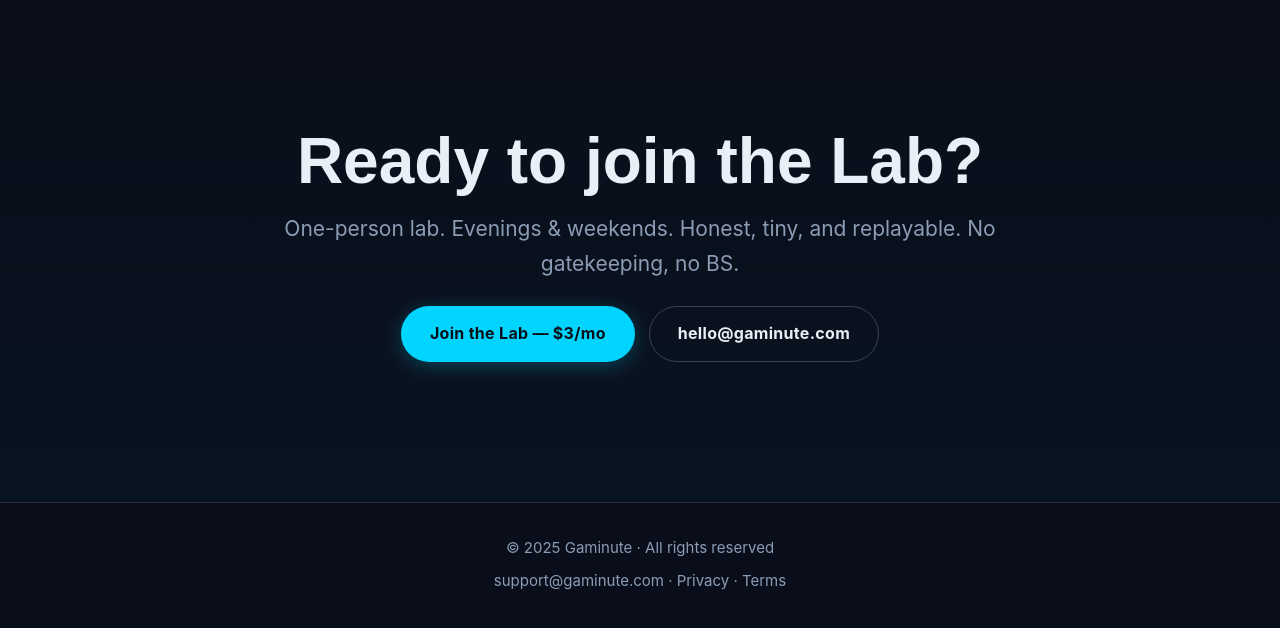
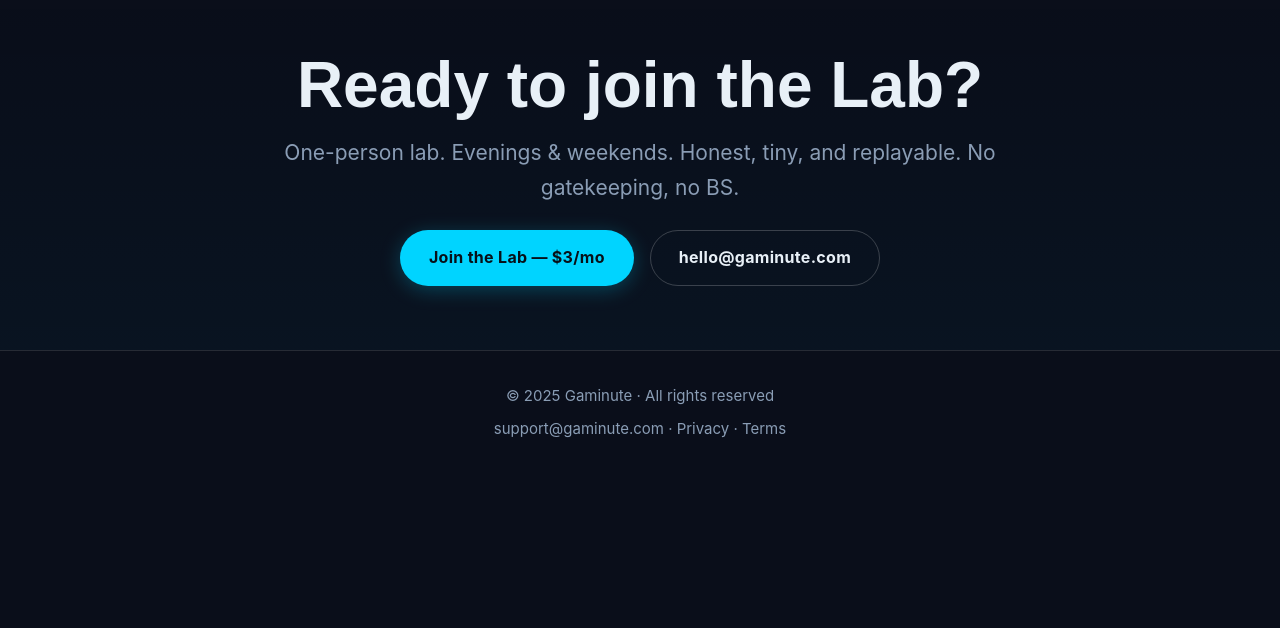
Before and after one commit to jsilbersky/web, a plain HTML site: page index.html in a window 1280 px wide. Shown: the part 9091-9719 px from the top of the page. After the commit the page ends 9583 px from the top, so only its background shows below. Drawn offline with Linux system fonts and the light colour scheme.

Commit message:
Fix: force-show footer CTA on prod (CSS fallback)

```diff
--- a/index.html
+++ b/index.html
@@ -599,8 +599,24 @@
   }
 }
 
-.footer-cta { display:block !important; opacity:1 !important; transform:none !important; }
-.footer-cta .actions { display:flex; gap:14px; flex-wrap:wrap; justify-content:center; }
+/* --- Force show Footer CTA (production fallback) --- */
+section.footer-cta {
+  display: block !important;
+  opacity: 1 !important;
+  transform: none !important;
+  visibility: visible !important;
+  padding: 64px 0 !important;
+}
+section.footer-cta .container {
+  display: block !important;
+}
+section.footer-cta .actions {
+  display: flex !important;
+  gap: 16px !important;
+  justify-content: center !important;
+  flex-wrap: wrap !important;
+}
+
 
 </style>
 </head>
```
